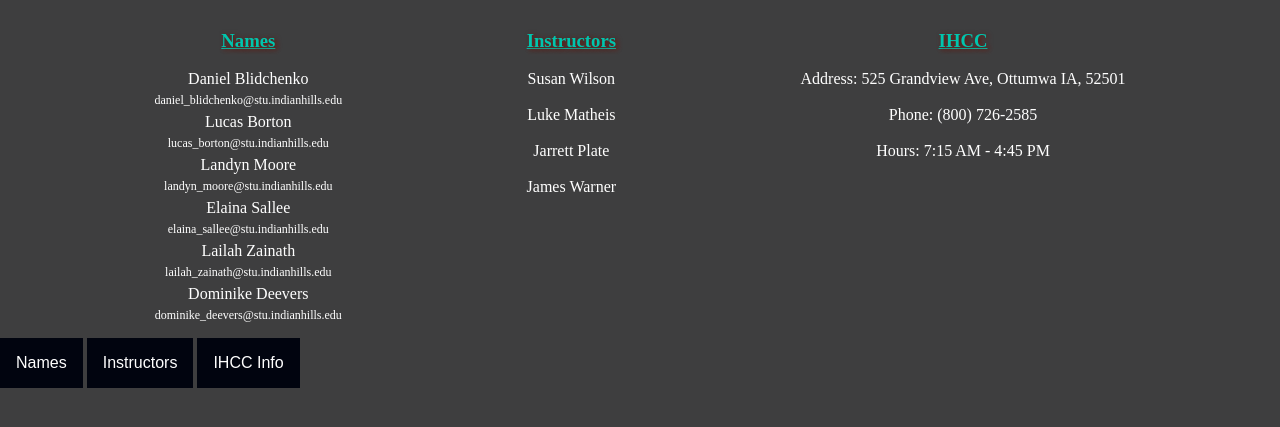
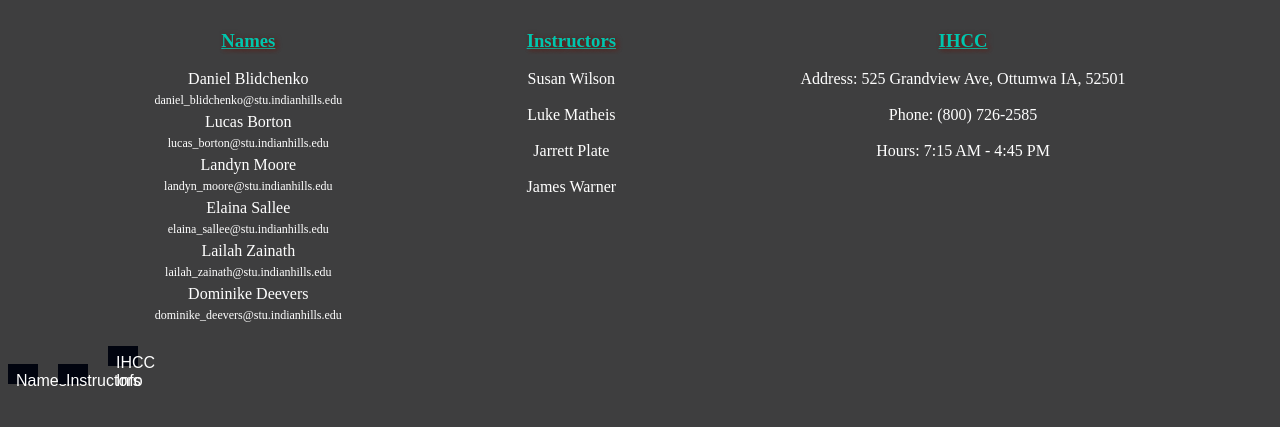
Before and after one commit to KindredMouse/Python-Charmers, a plain HTML site: page Pages/Footer/footer.html in a window 1280 px wide. Shown: the part 79-506 px from the top of the page. Drawn offline with Linux system fonts and the light colour scheme.

Commit message:
asldkjf3

```diff
--- a/Pages/Footer/footer.css
+++ b/Pages/Footer/footer.css
@@ -119,3 +119,24 @@
 
 /* Change the background color of the dropdown button when the dropdown content is shown */
 .dropdown:hover .dropbtn {background-color: rgb(0, 197, 174);}
+
+.dropdown {
+  width: 30px;
+  height: 20px;
+  font-size: 16px;
+  padding: 8px;
+}
+
+.dropbtn {
+  width:  30px;
+  height: 20px;
+  font-size: 16px;
+  padding: 8px;
+}
+
+.dropdown-content{
+  width: 30px;
+  height: 20px;
+  font-size: 16px;
+  padding: 8px;
+}
```
Also changed, not shown: Pages/Footer/footer.html (line endings or trailing spaces).
